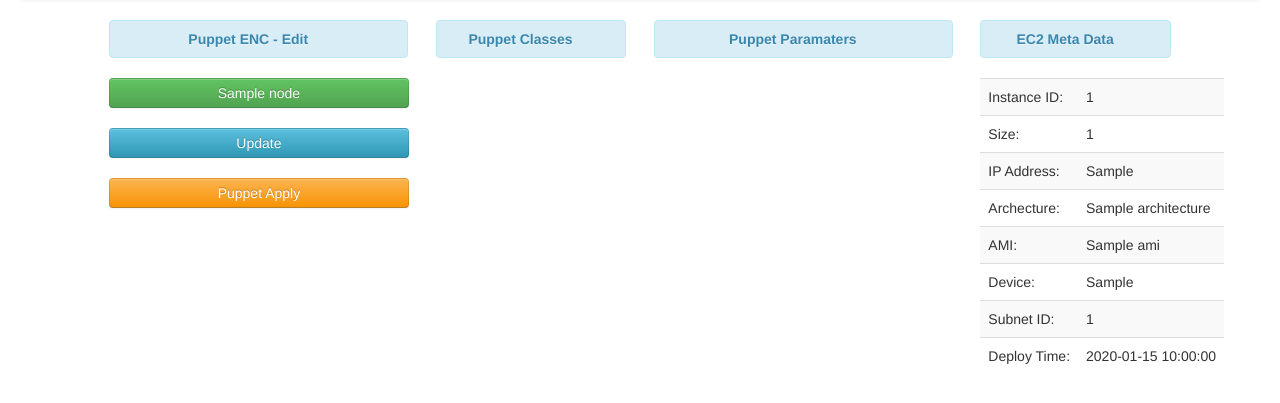
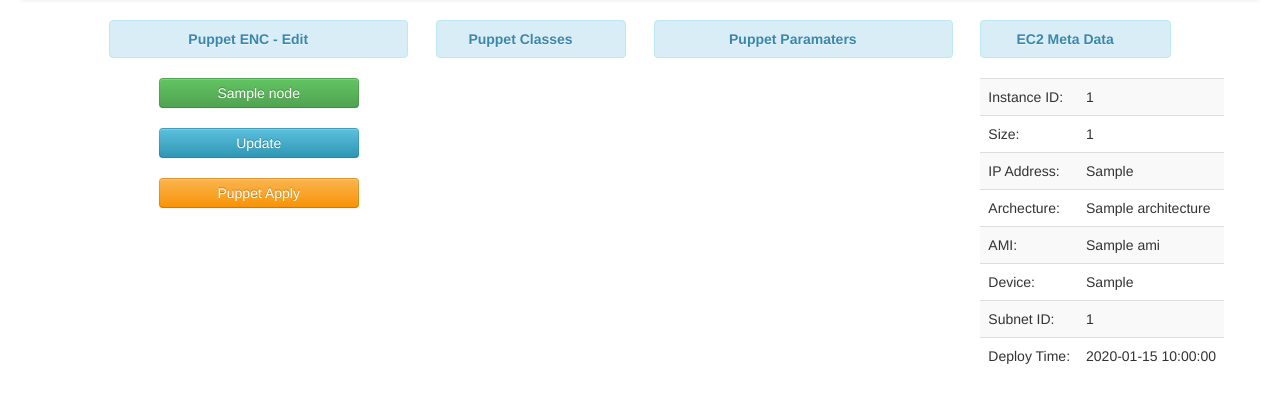
Before and after one commit to bcarpio/awsdeploy, a Flask app: template flask/nibiru/templates/puppet_enc_edit.html in a window 1280 px wide. Shown: the part 42-445 px from the top of the page. Run offline with Flask 2, Linux system fonts and the light colour scheme; the template is opened without the code that fills it: most values are stand-ins (such as "Sample title", 1, 10 or a date in 2020); parts of the project's set-up code (start-up, migrations or seed data) failed here and were passed over; some libraries are stand-ins or nearby versions.

Commit message:
updated puppet enc html page

```diff
--- a/flask/nibiru/templates/puppet_enc_edit.html
+++ b/flask/nibiru/templates/puppet_enc_edit.html
@@ -8,13 +8,13 @@
 	<strong>Puppet ENC - Edit</strong>
     </div>
 	<p>
-	<button class="btn btn-success" type="button" style="width: 300px">{{node_meta_data['node']}}</button>
+	<button class="btn btn-success" type="button" style="width: 200px">{{node_meta_data['node']}}</button>
     <BR><BR>
     {% if node_info %}
-    <input type=submit class="btn btn-info" style="width: 300px" value="Update">
+    <input type=submit class="btn btn-info" style="width: 200px" value="Update">
     <BR><BR>
     <a href="{{ url_for('aws_api_route_puppet_apply', ip=node_meta_data['ip_addr'])}}">
-    	<button class="btn btn-warning" type="button" style="width: 300px">Puppet Apply</button>
+    	<button class="btn btn-warning" type="button" style="width: 200px">Puppet Apply</button>
     </a>
     {% endif %}
     <BR><BR>
```
